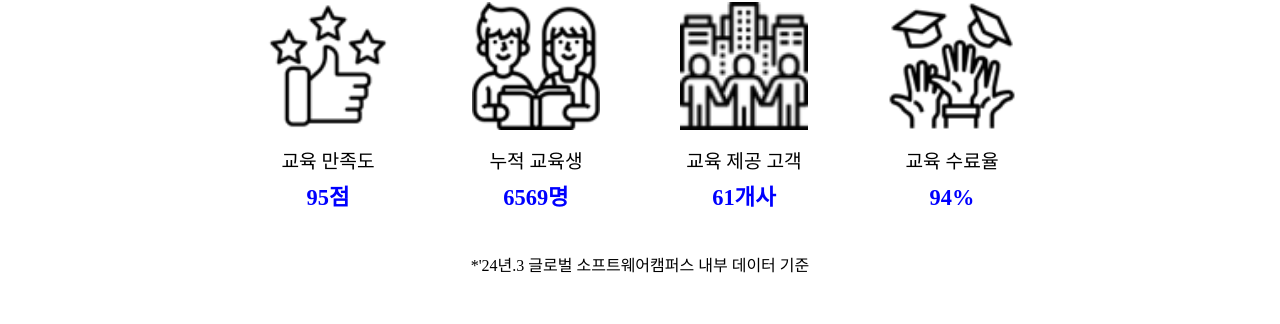
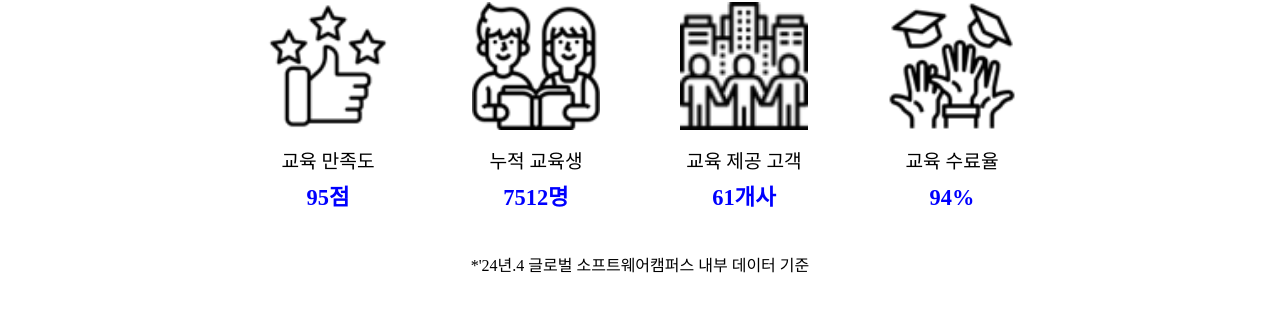
Before and after one commit to jh1109/gsc-app, a React (Create React App) app: page / in a window 1280 px wide. Shown: the part 1813-2137 px from the top of the page. Built offline with nearby package versions, Linux system fonts and the light colour scheme.

Commit message:
[chore] 교육 성과 데이터 업데이트

```diff
--- a/src/components/mainPage/Result.js
+++ b/src/components/mainPage/Result.js
@@ -8,12 +8,12 @@ const Result = () => {
       <p className="bold bigfont2">숫자로 한눈에 보는 GSC 교육 성과</p>
       <div className={classes.contentArea}>
         <ResultItem imgUrl="icon/good.png" imgAlt="교육 만족도 아이콘" subject="교육 만족도" result="95점" />
-        <ResultItem imgUrl="icon/students.png" imgAlt="누적 교육생" subject="누적 교육생" result="6569명" />
+        <ResultItem imgUrl="icon/students.png" imgAlt="누적 교육생" subject="누적 교육생" result="7512명" />
         <ResultItem imgUrl="icon/company.png" imgAlt="교육 제공 고객" subject="교육 제공 고객" result="61개사" />
         <ResultItem imgUrl="icon/graduration.png" imgAlt="교육 수료율" subject="교육 수료율" result="94%" />
 
       </div>
-      <p>*'24년.3 글로벌 소프트웨어캠퍼스 내부 데이터 기준</p>
+      <p>*'24년.4 글로벌 소프트웨어캠퍼스 내부 데이터 기준</p>
     </div >
   );
 };
```
